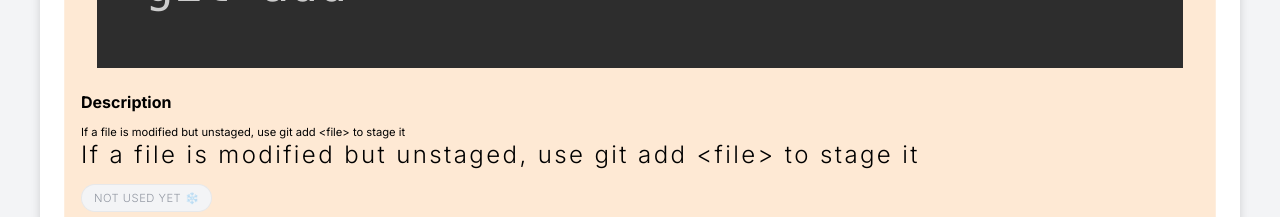
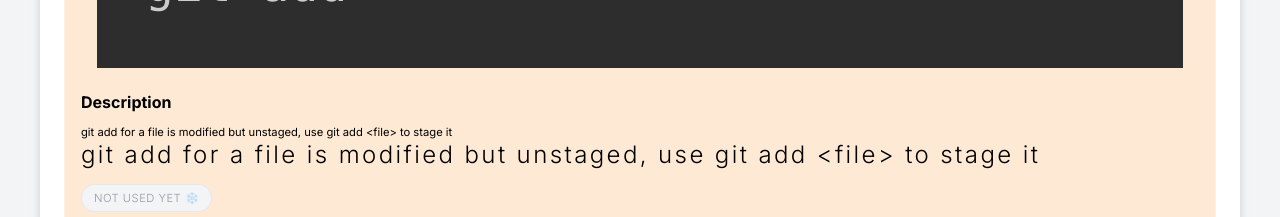
Before and after one commit to erickrod54/git-and-github-workflow, a React (Create React App) app: page / in a window 1280 px wide. Shown: the part 1740-1957 px from the top of the page. Built offline with nearby package versions, Linux system fonts and the light colour scheme.

Commit message:
git-and-github-workflow - version 6.08 - data js  - Features: Adding git add to description

```diff
--- a/src/data.js
+++ b/src/data.js
@@ -1,7 +1,7 @@
-/**git-and-github-workflow  - version 6.07 - data js
+/**git-and-github-workflow  - version 6.08 - data js
  * - Features:
  *
- *     --> Adding 'git status' to description
+ *     --> Adding 'git add' to description
  *
  * Note: This component will have later the main menu
  * to each pattern and its explanations and use cases
@@ -33,7 +33,7 @@
       id:2,
       category:'git daily use',
       command:'git add',
-      description:'If a file is modified but unstaged, use git add <file> to stage it'
+      description:'git add for a file is modified but unstaged, use git add <file> to stage it'
     },
     {
       id:3,
```
